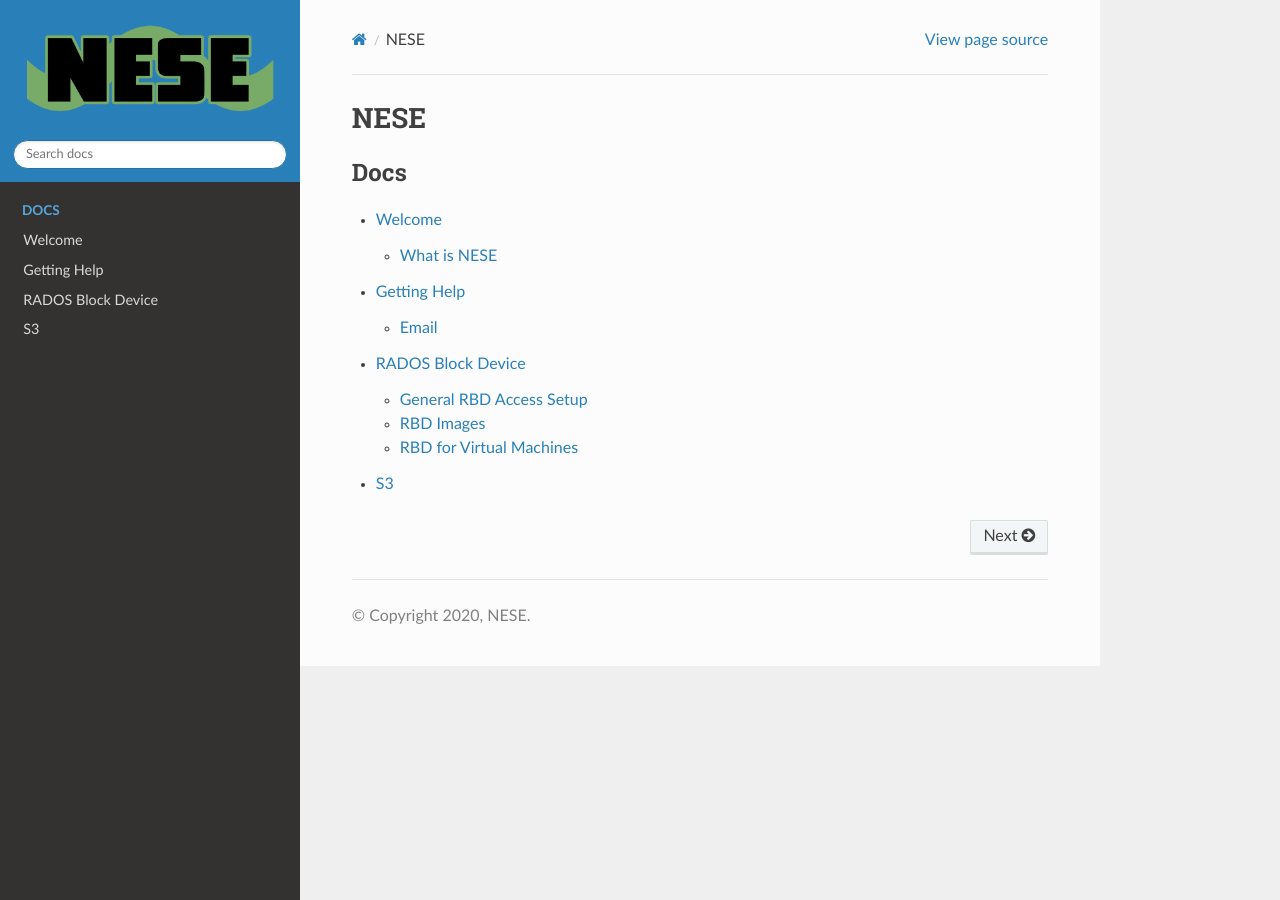
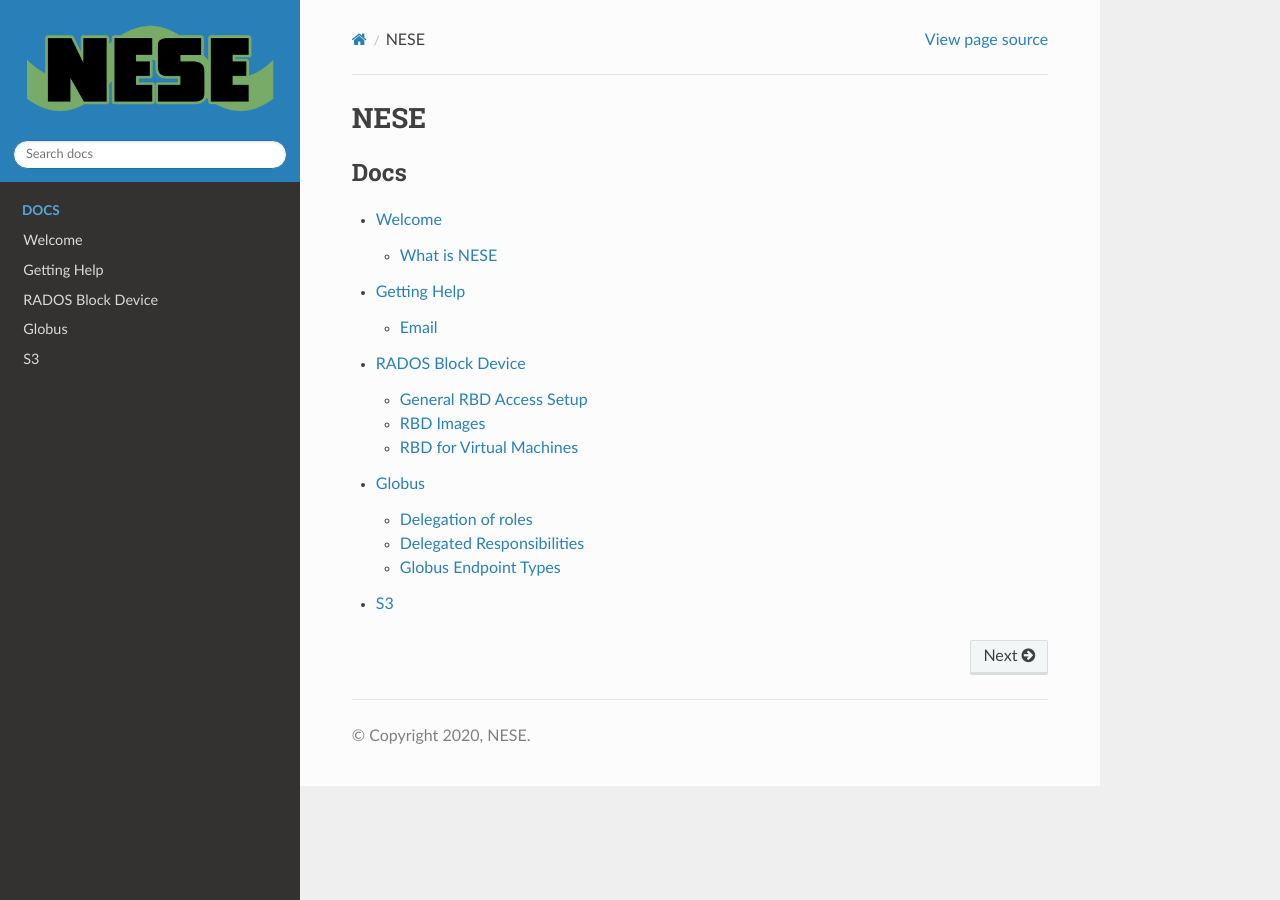
Before and after one commit to fasrc/nese-public-documentation, a Sphinx documentation site: the page built from docs/source/index.rst, in a window 1280 px wide. Built offline with Sphinx 7.4.7 and the Read the Docs theme 2.0.0, drawn with Linux system fonts in a browser that asks for light colours; some of the changed lines change nothing that is shown.

Commit message:
Update globus.rst

```diff
--- a/docs/source/ceph/globus.rst
+++ b/docs/source/ceph/globus.rst
@@ -1,6 +1,86 @@
+******
+Globus
+******
 
-***
-Globus
-***
+The Globus system ultimately allows researchers to store large amounts of data and share the data with external collaborators. Project NESE offers Globus institutional endpoint setup with flexible administrative tasks delegation to its institutional members and researchers.
 
-Globus
+Delegation of roles
+-------------------
+Role delegation hierarchy consists of institutional NESE coordinators, research groups with shared collections administrators and researchers as the end users of the shared collection directories.
+Delegated roles tasks
+A NESE coordinator at a school or a department of a NESE institutional member requests allocation of NESE resources and access to the NESE Globus institutional endpoint with aim to administer creation of Globus shard collections for their respective research groups.
+Research groups sponsored by a NESE institutional members place requests for Globus shared collections to their respective NESE coordinators who in turn create shared endpoints and delegate administrative tasks to their respective shared collection administrators.
+Shared collection administrators create subdirectories of a shared collection, manage Globus users permission access to specific subdirectories and promote Globus users to the administrator role at the shared collection level.
+Researchers use their Globus accounts to transfer data between their local endpoints and the directories located in the shared collection.
+
+Delegated Responsibilities
+--------------------------
+**NESE Coordinator**
+- At university, school or department level
+  - Holds a Globus service account
+  - Holds a NESE service account with a Unix password
+- Creates shared endpoints (shared collections) using the Globus service account
+- Assigns administrator roles to Globus users at shared collection level
+- Familiar with Globus interface and affairs
+- Answers user’s questions
+
+**Shared Collection Administrator**
+- Needs a Globus account only
+- Submits shared Globus collection request to their NESE coordinator
+- When the shared endpoint shows up in their Globus interface
+  - Creates subdirectories
+  - Manages Globus user’s access controls at subdirectory level
+  - Is able to promote Globus users to administrator role at the shared collection level
+
+**Researches, End users**
+ - Need a Globus account only
+ - Install globus connect on their local machine
+ - Manage transfers through a Globus interface
+   - Globus web interface
+   - Globus command line interface
+
+Globus Endpoint Types
+---------------------
+To facilitate transfers between the NESE hosted Globus endpoints and your local storage, install and set up a Globus endpoint on your side. Detailed set up instruction is available at http://www.globus.org/globus-connect-personal and http://www.globus.org/globus-connect-server
+
+**NESE hosted Globus endpoint types**
+#. Managed endpoint (institutional endpoint)
+  - Not used by general Globus audience
+  - Hosts shared endpoints (shared collections)
+  - Facilitates shared endpoint creation
+     - NESE Unix account authentication required
+#. Shared endpoint (shared collection)
+  - Readable and writable by any authorized Globus user
+  - Administered by Globus users having an administrator role assigned
+  - Access control administered at subdirectory level
+Institutional access to the NESE managed endpoint request
+A NESE coordinator at a school or a department of a NESE institutional member shall request NESE managed Globus endpoint access and storage allocation with aim to administer creation of Globus shared collections for a specific group or a research project by sending a mail message to help@nese.mghpcc.org wit the following content:
+
+Username
+Encrypted Password
+Storage Allocation
+Sponsoring Institution
+Department/Group
+Contact Name
+Contact Email
+
+Username is a Unix type of username which will be used during Globus managed endpoint access activation through the Globus user interface. The requested NESE Unix account is a service account intended for and shall be tied to a group/school/department; not to a specific person. Encrypted Password is an authentication string produced by running the following command on any modern unix or linux system:
+
+  $> openssl passwd -1
+
+when prompted type in a new password and then copy and paste the resulting string into the Encrypted Password field of your message. Storage Allocation is requested storage allocation for all shared collections under this group in usable terabytes subject to adjustment and approval. Project NESE is not responsible for data loss; users are advised to keep a copy of important data offline.
+End user access to shared collections request
+Researchers sponsored by NESE institutional members shall request a Globus shared collection creation with aim to store and share out large data sets. Please submit a request to the NESE storage allocation coordinator at your school, department or research group with the following content:
+
+Collection Name
+Globus ID
+Storage Capacity
+Sponsoring Institution
+
+Collection Name will be searchable and visible to Globus users through the Globus user interface. Globus ID is the Globus user who will be exercising the shared collection administrator role. Please spell out the Globus user identity exactly as displayed in the Account tab in the Globus web interface. Storage Capacity is requested storage capacity in terabytes subject to adjustment and approval. Project NESE is not responsible for data loss; users are advised to keep a copy of important data offline.
+
+Globus Quick Start References
+Globus web interface: https://docs.globus.org/how-to/get-started/
+Create Globus Shared Collection: https://docs.globus.org/how-to/share-files/
+Globus command line interface (CLI): https://docs.globus.org/cli/
+Globus connect set up instruction is available at https://www.globus.org/globus-connect-personal and https://www.globus.org/globus-connect-server
```
